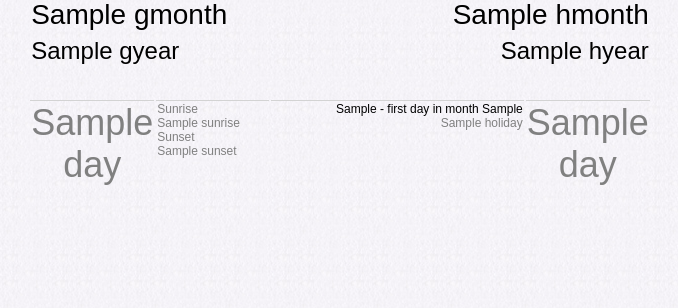
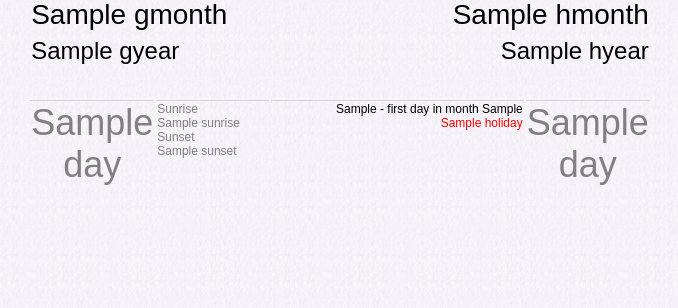
Before and after one commit to yaacov/hcaldjango, a Django app: template trunk/hcaldjango/hcal/templates/weekly.html in a window 1280 px wide. Shown: the part 1290-1598 px from the top of the page, without its empty margins (300-978 px from the left). Run offline with Django 3.2, Linux system fonts and the light colour scheme; the template is opened without the code that fills it: most values are stand-ins (such as "Sample title", 1, 10 or a date in 2020); grey boxes marked "Sample" are stand-in pictures.

Commit message:
add color to hag title

```diff
--- a/trunk/hcaldjango/hcal/static/css/calendar.css
+++ b/trunk/hcaldjango/hcal/static/css/calendar.css
@@ -144,7 +144,7 @@ body {
   color: black;
 }
 .calendar-week .day-c .line2 {
-  color: gray;
+  color: red;
 }
 .calendar-week .day-d {
   width: 15mm;
```
